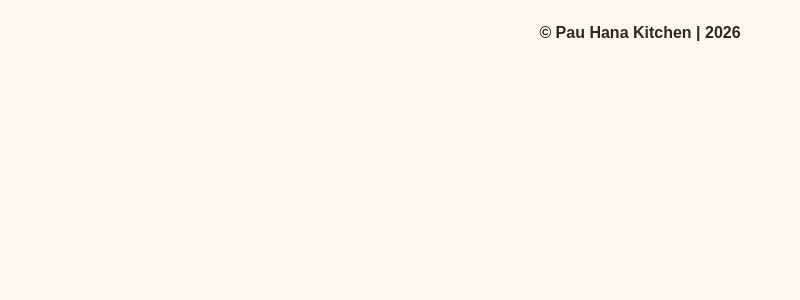
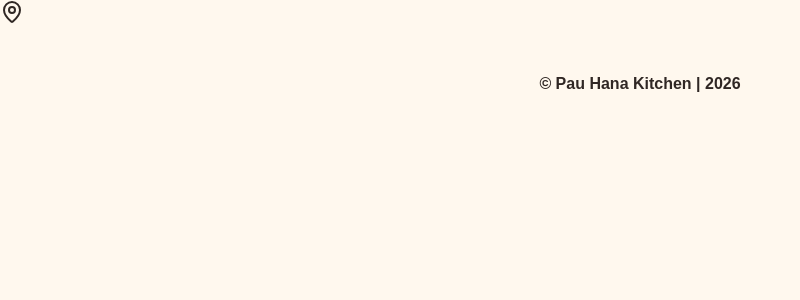
Before and after one commit to jjackson112/pau-hana-kitchen, a React (Vite) app in the folder frontend/: page /map in a window 1280 px wide. Shown: the top 300 px of the page, without its empty margins (0-800 px from the left). Built offline with nearby package versions, Linux system fonts and the light colour scheme.

Commit message:
register LocationMap route in App.jsx

```diff
--- a/frontend/src/App.jsx
+++ b/frontend/src/App.jsx
@@ -10,6 +10,7 @@ import CartSummary from './components/CartSummary';
 import OrderType from './components/OrderType';
 import Time from './components/Time';
 import Coupon from './components/Coupon';
+import LocationMap from './components/LocationMap';
 
 function App() {
 
@@ -21,6 +22,7 @@ function App() {
                 <Route path= "/" element={< Home />} />
                 <Route path="/menu" element={<Menu />} />
                 <Route path="/checkout" element={<Checkout />} />
+                <Route path="/map" element={<LocationMap />} />
             </Routes>
 
             <CartSidebar />
--- a/frontend/src/components/LocationMap.jsx
+++ b/frontend/src/components/LocationMap.jsx
@@ -6,7 +6,13 @@ function LocationMap({ orderType }) {
 
     return (
         <section className="location-map">
+            <MapPin aria-hidden="true" />
 
+            <div>
+                <h3></h3>
+            </div>
         </section>
     )
 }
+
+export default LocationMap;
```
